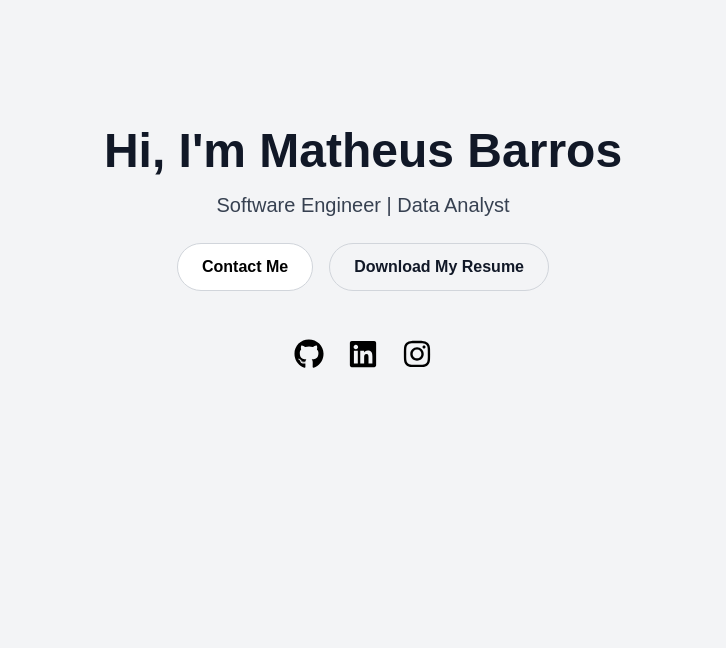
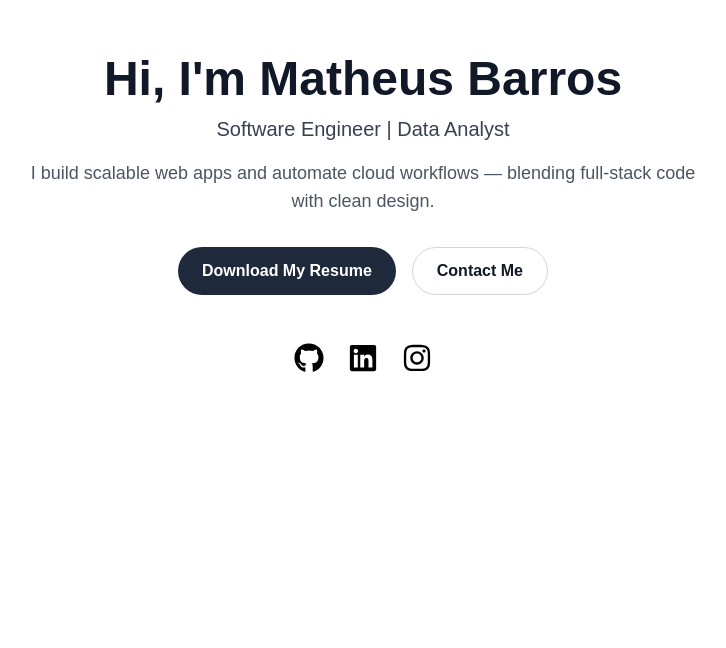
Before and after one commit to barros-m/matheusbarros.com, a Next.js app: page / in a window 1280 px wide. Shown: the part 152-800 px from the top of the page, without its empty margins (277-1003 px from the left). Built offline with nearby package versions, Linux system fonts and the light colour scheme.

Commit message:
Improved Hero

```diff
--- a/src/components/Hero.tsx
+++ b/src/components/Hero.tsx
@@ -1,34 +1,77 @@
 'use client';
-import React from "react";
+import React, { useEffect, useState } from "react";
 import { motion } from "framer-motion";
 import SocialMedia from "./SocialMedia";
 
 const Hero: React.FC = () => {
+  const [showScrollIndicator, setShowScrollIndicator] = useState(true);
+
+  useEffect(() => {
+    const handleScroll = () => {
+      if (window.scrollY > 90) {
+        setShowScrollIndicator(false);
+      }
+    };
+
+    window.addEventListener("scroll", handleScroll);
+    return () => window.removeEventListener("scroll", handleScroll);
+  }, []);
 
   return (
-    <div className="min-h-screen bg-gray-100 dark:bg-black text-gray-900 dark:text-white flex flex-col items-center justify-center px-4 md:px-6"> {/* Added responsive padding */}
+    <div className="min-h-screen bg-white dark:bg-black text-gray-900 dark:text-white flex flex-col items-center justify-center px-4 md:px-6">
       <motion.h1
-        className="text-4xl md:text-5xl font-bold mb-4 text-center text-gray-900 dark:text-white"
+        className="text-4xl md:text-5xl font-bold mb-3 text-center"
         initial={{ opacity: 0, y: -50 }}
         animate={{ opacity: 1, y: 0 }}
         transition={{ duration: 0.5 }}
       >
         Hi, I&apos;m Matheus Barros
       </motion.h1>
-      <p className="text-lg md:text-xl text-center text-gray-700 dark:text-gray-400 mb-6"> {/* Added text-center and responsive font size */}
+
+      <motion.p
+        className="text-lg md:text-xl text-center text-gray-700 dark:text-gray-400 mb-4 max-w-2xl"
+        initial={{ opacity: 0, y: -20 }}
+        animate={{ opacity: 1, y: 0 }}
+        transition={{ delay: 0.2, duration: 0.5 }}
+      >
         Software Engineer | Data Analyst
-      </p>
-      <div className="flex flex-col items-center gap-4 md:flex-row md:justify-center"> {/* Centered buttons and responsive layout */}
-        <a href="#contact" className="inline-flex items-center border border-gray-300 dark:border-gray-600 justify-center select-none rounded-full disabled:cursor-not-allowed disabled:opacity-70 transition ease-in-out duration-200 bg-white text-black hover:bg-gray-200 dark:bg-gray-900 dark:text-white dark:hover:bg-gray-800 text-base h-12 px-6 font-semibold w-full md:w-auto"> {/* Added width adjustments for mobile */}
+      </motion.p>
+
+      <motion.p
+        className="text-base md:text-lg text-center text-gray-600 dark:text-gray-500 mb-8 max-w-2xl"
+        initial={{ opacity: 0, y: -10 }}
+        animate={{ opacity: 1, y: 0 }}
+        transition={{ delay: 0.3, duration: 0.5 }}
+      >
+        I build scalable web apps and automate cloud workflows — blending full-stack code with clean design.
+      </motion.p>
+
+      <div className="flex flex-col items-center gap-4 sm:flex-row sm:justify-center w-full max-w-md">
+        <a
+          href="/barros_resume.pdf"
+          download
+          className="inline-flex items-center justify-center rounded-full transition duration-200 bg-slate-800 text-white hover:bg-slate-900 text-base h-12 px-6 font-semibold w-full sm:w-auto"
+        >
+          Download My Resume
+        </a>
+        <a
+          href="#contact"
+          className="inline-flex items-center justify-center rounded-full border border-gray-300 dark:border-gray-600 bg-white dark:bg-black text-gray-900 dark:text-white hover:bg-gray-100 dark:hover:bg-gray-800 transition duration-200 text-base h-12 px-6 font-semibold w-full sm:w-auto"
+        >
           Contact Me
         </a>
-        <a href="/barros_resume.pdf" download className="inline-flex items-center border border-gray-300 dark:border-gray-600 justify-center select-none rounded-full disabled:cursor-not-allowed disabled:opacity-70 transition ease-in-out duration-200 bg-gray-100 text-gray-900 hover:bg-gray-200 dark:bg-gray-800 dark:text-white dark:hover:bg-gray-700 text-base h-12 px-6 font-semibold w-full md:w-auto"> {/* Added width adjustments for mobile */}
-          Download My Resume
-        </a>
       </div>
-      <div className="mt-6 flex justify-center"> {/* Added margin top and justify-center for SocialMedia */}
+
+      <div className="mt-6 flex justify-center">
         <SocialMedia />
       </div>
+
+      <span
+        className={`mt-12 animate-bounce text-sm text-gray-500 dark:text-gray-400 transition-opacity duration-300 ${showScrollIndicator ? 'opacity-100' : 'opacity-0'
+          }`}
+      >
+        Scroll down ↓
+      </span>
 
     </div>
   );
```
